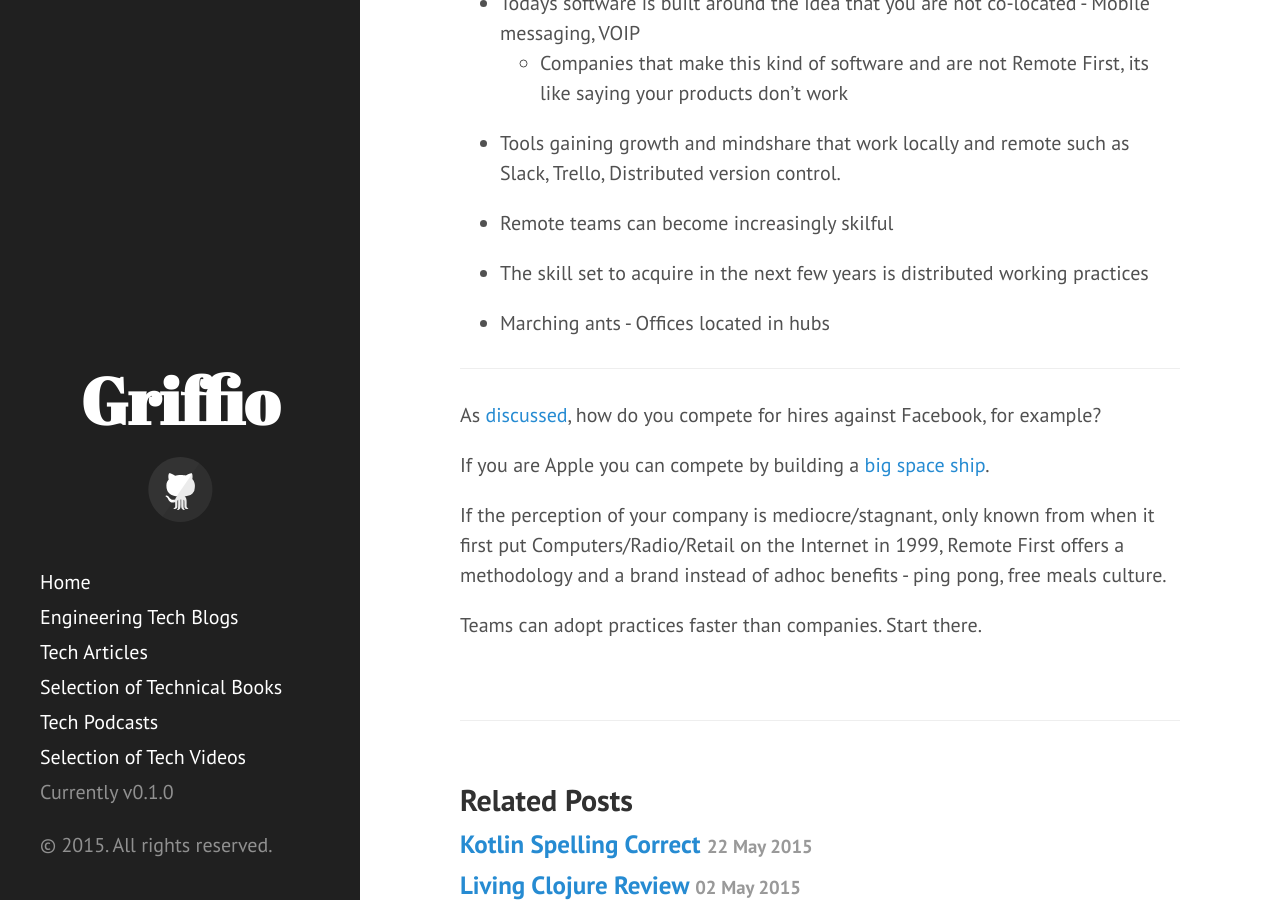
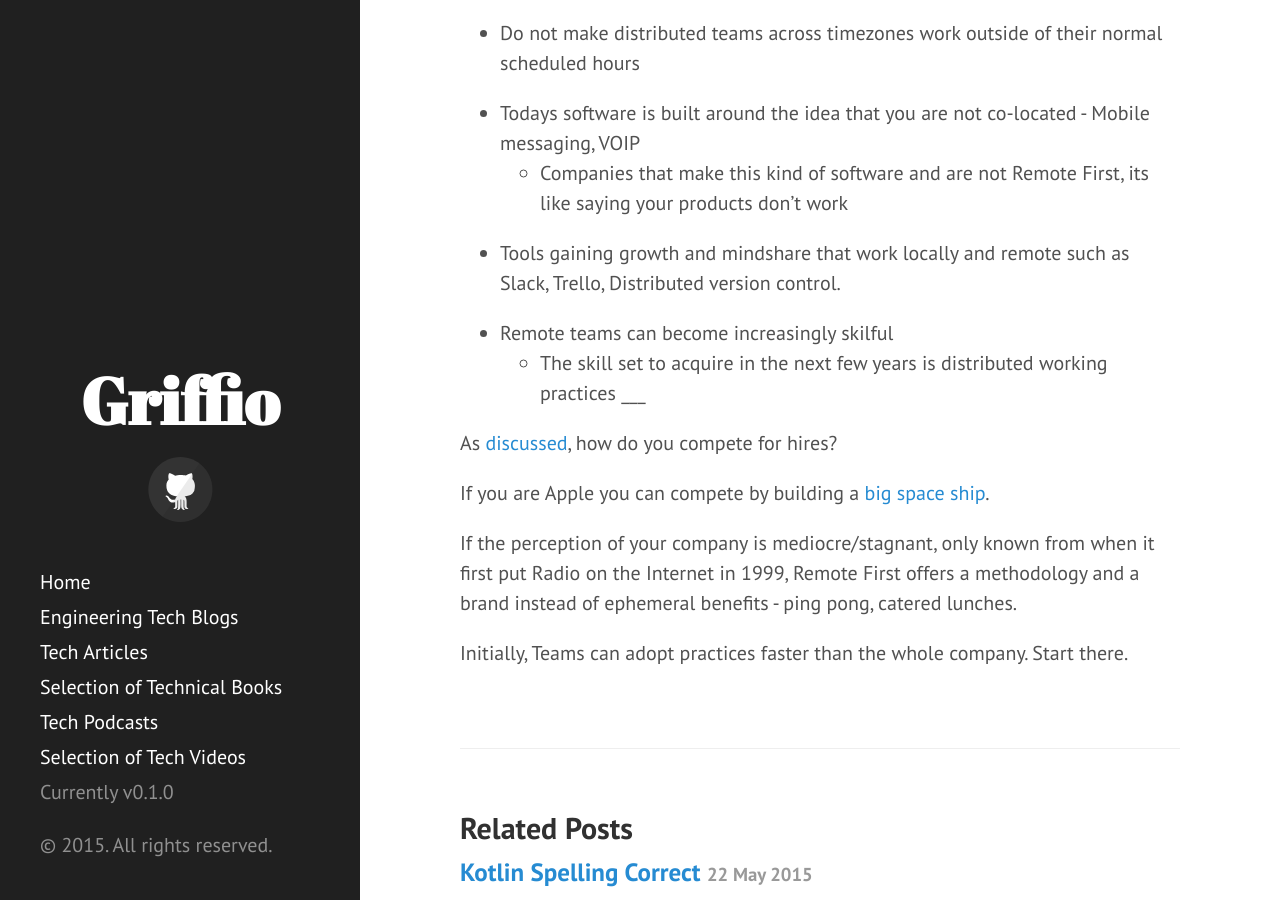
Before and after one commit to griffio/griffio.github.io, a Jekyll site: the page built from _posts/2015-06-12-Remote-First.md, in a window 1280 px wide and 900 px high, scrolled down 1603 px. Built offline with Jekyll 4.4.1, drawn with Linux system fonts in a browser that asks for light colours; nearby versions of some CDN libraries; some of the changed text lies outside the part shown.

Commit message:
Update 2015-06-12-Remote-First.md

```diff
--- a/_posts/2015-06-12-Remote-First.md
+++ b/_posts/2015-06-12-Remote-First.md
@@ -53,17 +56,13 @@
 * Tools gaining growth and mindshare that work locally and remote such as Slack, Trello, Distributed version control.
 
 * Remote teams can become increasingly skilful
-
-* The skill set to acquire in the next few years is distributed working practices
-
-* Marching ants - Offices located in hubs
-
+  * The skill set to acquire in the next few years is distributed working practices
 ___
 
-As [discussed](/facebook/2015/04/05/Facebook-openplan/), how do you compete for hires against Facebook, for example?
+As [discussed](/facebook/2015/04/05/Facebook-openplan/), how do you compete for hires?
 
 If you are Apple you can compete by building a [big space ship](http://www.cupertino.org/index.aspx?page=1107).
 
-If the perception of your company is mediocre/stagnant, only known from when it first put Computers/Radio/Retail on the Internet in 1999, Remote First offers a methodology and a brand instead of adhoc benefits - ping pong, free meals culture.
+If the perception of your company is mediocre/stagnant, only known from when it first put Radio on the Internet in 1999, Remote First offers a methodology and a brand instead of ephemeral benefits - ping pong, catered lunches.
 
-Teams can adopt practices faster than companies. Start there.
+Initially, Teams can adopt practices faster than the whole company. Start there.
```
Also changed, not shown: other parts of _posts/2015-06-12-Remote-First.md (+3 -0 lines).
